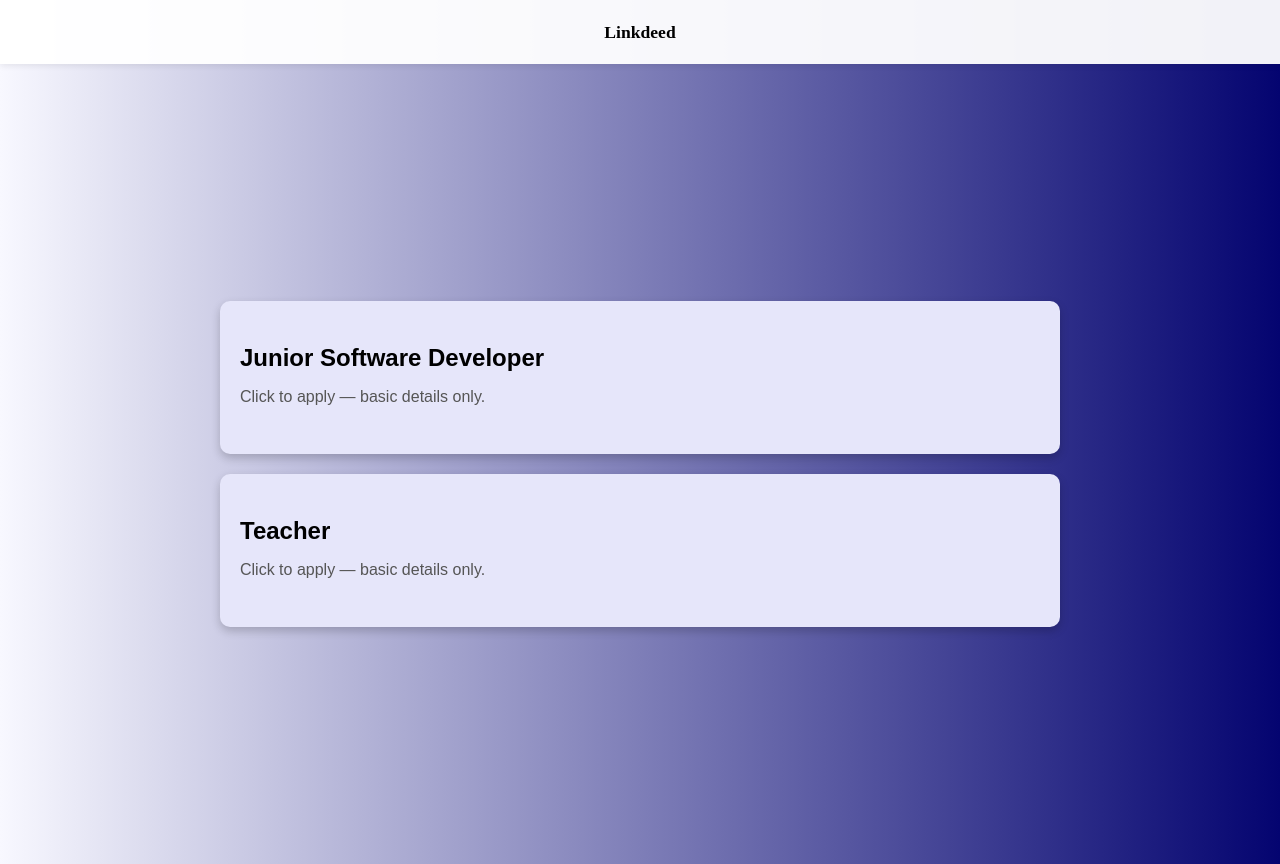
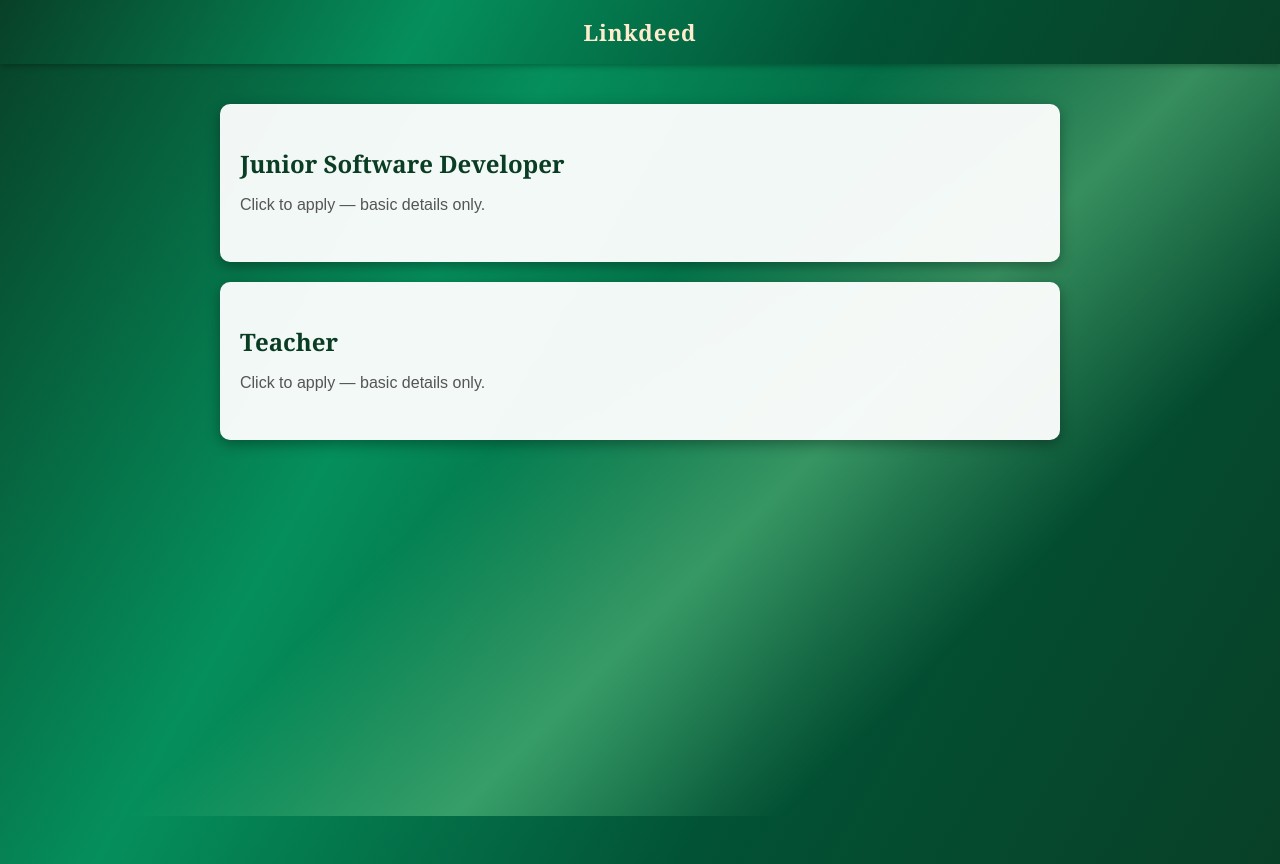
Before and after one commit to JonoZA/STADIO_Hackathon_2026, a Flask app: page /apply in a window 1280 px wide. Run offline with Flask 3, Linux system fonts and the light colour scheme; parts of the project's set-up code (start-up, migrations or seed data) failed here and were passed over.

Commit message:
Added apply styles new shiny paint

```diff
--- a/haire/static/styles/applyStyles.css
+++ b/haire/static/styles/applyStyles.css
@@ -1,4 +1,22 @@
-:root { --header-h: 64px; }
+:root {
+    --header-h: 64px;
+
+    /* Shared theme tokens - keep these in sync with indexStyles.css
+       if you want both pages to stay visually consistent */
+    --hero-bg: linear-gradient(120deg, #084027, #058f5c, #025235, #084027);
+    --hero-title-color: blanchedalmond;
+    --hero-title-font: Georgia, serif;
+    --hero-subtitle-color: blanchedalmond;
+
+    --action-btn-bg: #c09712de;
+    --action-btn-hover-bg: #b26e14;
+    --action-btn-text-color: #ffffff;
+    --action-btn-font: 'Segoe UI', Arial, sans-serif;
+
+    --card-bg: rgba(255, 255, 255, 0.95);
+    --card-text-color: #2a2a2a;
+    --accent-border-color: #058f5c;
+}
 
 .site-header {
     position: fixed;
@@ -9,15 +27,18 @@
     display: flex;
     align-items: center;
     justify-content: center;
-    background: rgba(255,255,255,0.95);
-    box-shadow: 0 2px 6px rgba(0,0,0,0.08);
+    background: var(--hero-bg);
+    box-shadow: 0 2px 6px rgba(0, 0, 0, 0.3);
     z-index: 1000;
 }
 
 .site-header h1 {
     margin: 0;
-    font-size: 1.1rem;
-    font-weight: 600;
+    font-family: var(--hero-title-font);
+    font-size: 1.4rem;
+    font-weight: 700;
+    letter-spacing: 0.04em;
+    color: var(--hero-title-color);
 }
 
 /* push page content below the fixed header */
@@ -27,15 +48,43 @@ body {
 
 body {
     display: flex;
-    justify-content: center;
+    flex-direction: column;
     align-items: center;
     min-height: 100vh;
     margin: 0;
-    background: linear-gradient(to left, rgb(4, 4, 112), ghostwhite)
+    position: relative;
+    overflow-x: hidden;
+    background: var(--hero-bg);
+    color: var(--hero-title-color);
+    font-family: var(--action-btn-font);
 }
 
-.mainListings{
-    margin:20px;
+/* Full-page haze sweep, matching the homepage */
+.hero-haze {
+    position: fixed;
+    inset: -50%;
+    width: 200%;
+    height: 200%;
+    background: linear-gradient(
+        135deg,
+        transparent 42%,
+        rgba(142, 242, 163, 0.382) 50%,
+        transparent 58%
+    );
+    pointer-events: none;
+    z-index: 1;
+    animation: hazeSweep 6s ease-in-out infinite alternate;
+}
+
+@keyframes hazeSweep {
+    0% { transform: translate(-25%, 25%); }
+    100% { transform: translate(25%, -25%); }
+}
+
+.mainListings {
+    position: relative;
+    z-index: 2;
+    margin: 20px;
 }
 
 .card {
@@ -43,14 +92,16 @@ body {
     padding: 20px;
     margin: 20px;
     border-radius: 10px;
-    box-shadow: 0 4px 10px rgba(0, 0, 0, 0.2);
-    background-color: lavender;
+    box-shadow: 0 4px 14px rgba(0, 0, 0, 0.35);
+    background-color: var(--card-bg);
+    color: var(--card-text-color);
     font-family: Arial, sans-serif;
 }
 
-
 .card h2 {
     margin: 15px 0 10px;
+    font-family: var(--hero-title-font);
+    color: #0b3d24;
 }
 
 .application-layout {
--- a/haire/templates/apply.html
+++ b/haire/templates/apply.html
@@ -10,6 +10,8 @@
 
 
 <body>
+  <div class="hero-haze"></div>
+
   <header class="site-header">
       <h1 class="title">Linkdeed</h1>
   </header>
@@ -156,7 +158,6 @@
       </div>
     </div>
   </div>
-    <!-- <div id="stage-end" class="stage-end hidden">Application submitted. Thank you!</div> -->
     <script src="../static/scripts/apply.js"></script>
   </body>
 </html>
```
Also changed, not shown: other parts of haire/static/styles/applyStyles.css (+23 -14 lines). Lines whose indentation alone changed are shown as unchanged.
